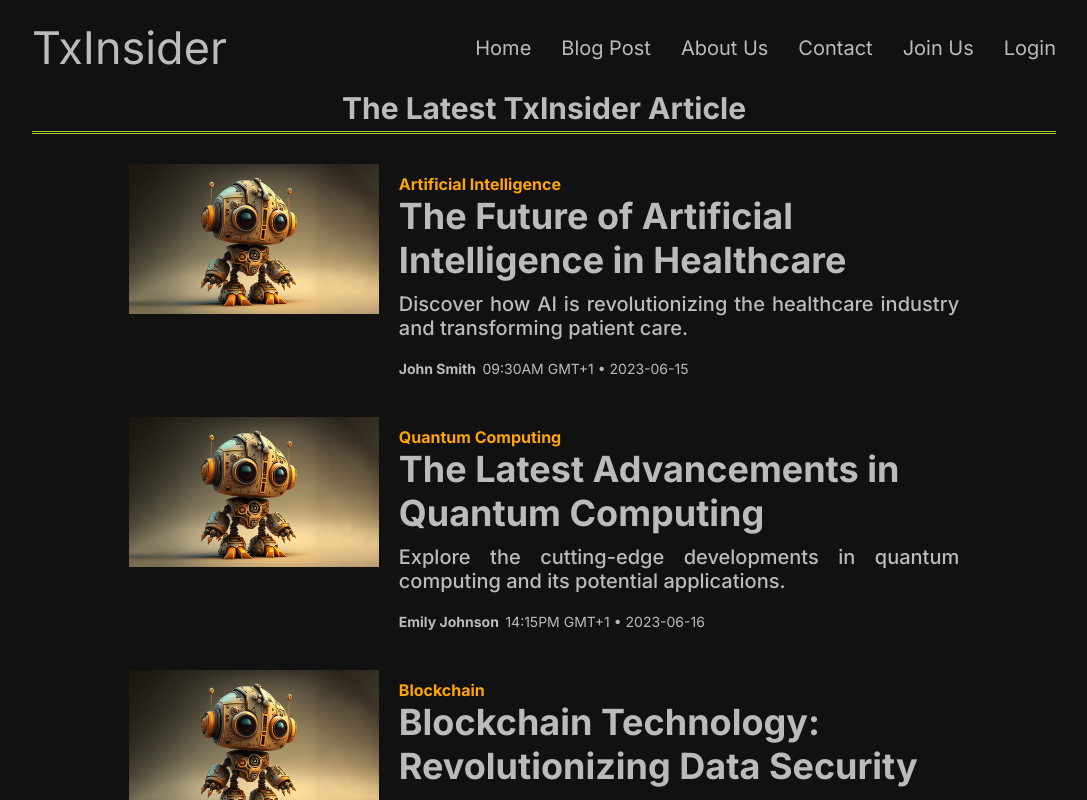
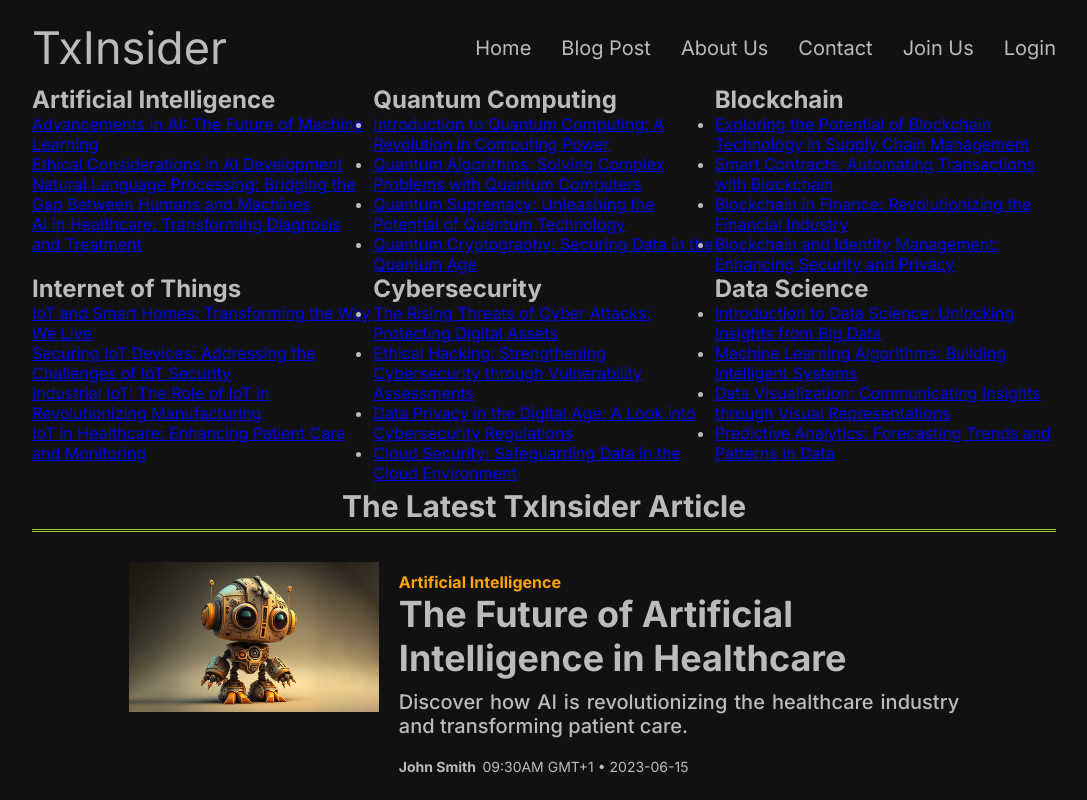
Before and after one commit to TyW-98/tech-blog, a Next.js app: page /blog in a window 1280 px wide. Shown: the top 800 px of the page, without its empty margins (96-1183 px from the left). Built offline with nearby package versions, Linux system fonts and the light colour scheme.

Commit message:
Add CategoricalCard component

```diff
--- /dev/null
+++ b/src/app/blog/CategoricalCard.jsx
@@ -0,0 +1,21 @@
+import styles from "./categoricalcard.module.css";
+import Link from "next/link";
+
+export default function CategoricalCard(props) {
+  return (
+    <div className={styles.container}>
+      <h1>{props.category}</h1>
+      <div className={styles["article-list"]}>
+        <ul>
+          {props.articles.map((article) => {
+            return (
+              <li key={article.id}>
+                <Link href={`/blog/${article.id}`}>{article.title}</Link>
+              </li>
+            );
+          })}
+        </ul>
+      </div>
+    </div>
+  );
+}
--- a/src/app/blog/page.jsx
+++ b/src/app/blog/page.jsx
@@ -1,6 +1,8 @@
+import Link from "next/link";
 import BlogCard from "./ArticleCard";
 import styles from "./page.module.css";
 import { v4 as uuidv4 } from "uuid";
+import CategoricalCard from "./CategoricalCard";
 
 export default function Blog() {
   const testArticle = [
@@ -36,21 +38,191 @@ export default function Blog() {
     },
   ];
 
+  const testCategory = [
+    {
+      id: uuidv4(),
+      category: "Artificial Intelligence",
+      articles: [
+        {
+          id: uuidv4(),
+          title: "Advancements in AI: The Future of Machine Learning",
+        },
+        {
+          id: uuidv4(),
+          title: "Ethical Considerations in AI Development",
+        },
+        {
+          id: uuidv4(),
+          title:
+            "Natural Language Processing: Bridging the Gap Between Humans and Machines",
+        },
+        {
+          id: uuidv4(),
+          title: "AI in Healthcare: Transforming Diagnosis and Treatment",
+        },
+      ],
+    },
+    {
+      id: uuidv4(),
+      category: "Quantum Computing",
+      articles: [
+        {
+          id: uuidv4(),
+          title:
+            "Introduction to Quantum Computing: A Revolution in Computing Power",
+        },
+        {
+          id: uuidv4(),
+          title:
+            "Quantum Algorithms: Solving Complex Problems with Quantum Computers",
+        },
+        {
+          id: uuidv4(),
+          title:
+            "Quantum Supremacy: Unleashing the Potential of Quantum Technology",
+        },
+        {
+          id: uuidv4(),
+          title: "Quantum Cryptography: Securing Data in the Quantum Age",
+        },
+      ],
+    },
+    {
+      id: uuidv4(),
+      category: "Blockchain",
+      articles: [
+        {
+          id: uuidv4(),
+          title:
+            "Exploring the Potential of Blockchain Technology in Supply Chain Management",
+        },
+        {
+          id: uuidv4(),
+          title: "Smart Contracts: Automating Transactions with Blockchain",
+        },
+        {
+          id: uuidv4(),
+          title:
+            "Blockchain in Finance: Revolutionizing the Financial Industry",
+        },
+        {
+          id: uuidv4(),
+          title:
+            "Blockchain and Identity Management: Enhancing Security and Privacy",
+        },
+      ],
+    },
+    {
+      id: uuidv4(),
+      category: "Internet of Things",
+      articles: [
+        {
+          id: uuidv4(),
+          title: "IoT and Smart Homes: Transforming the Way We Live",
+        },
+        {
+          id: uuidv4(),
+          title:
+            "Securing IoT Devices: Addressing the Challenges of IoT Security",
+        },
+        {
+          id: uuidv4(),
+          title:
+            "Industrial IoT: The Role of IoT in Revolutionizing Manufacturing",
+        },
+        {
+          id: uuidv4(),
+          title: "IoT in Healthcare: Enhancing Patient Care and Monitoring",
+        },
+      ],
+    },
+    {
+      id: uuidv4(),
+      category: "Cybersecurity",
+      articles: [
+        {
+          id: uuidv4(),
+          title:
+            "The Rising Threats of Cyber Attacks: Protecting Digital Assets",
+        },
+        {
+          id: uuidv4(),
+          title:
+            "Ethical Hacking: Strengthening Cybersecurity through Vulnerability Assessments",
+        },
+        {
+          id: uuidv4(),
+          title:
+            "Data Privacy in the Digital Age: A Look into Cybersecurity Regulations",
+        },
+        {
+          id: uuidv4(),
+          title: "Cloud Security: Safeguarding Data in the Cloud Environment",
+        },
+      ],
+    },
+    {
+      id: uuidv4(),
+      category: "Data Science",
+      articles: [
+        {
+          id: uuidv4(),
+          title:
+            "Introduction to Data Science: Unlocking Insights from Big Data",
+        },
+        {
+          id: uuidv4(),
+          title: "Machine Learning Algorithms: Building Intelligent Systems",
+        },
+        {
+          id: uuidv4(),
+          title:
+            "Data Visualization: Communicating Insights through Visual Representations",
+        },
+        {
+          id: uuidv4(),
+          title:
+            "Predictive Analytics: Forecasting Trends and Patterns in Data",
+        },
+      ],
+    },
+  ];
+
   return (
     <main>
       <div className={styles.container}>
+        <section className={styles["category-container"]}>
+          {testCategory.map((cat) => {
+            return (
+              <div className={styles["category-card"]} key={cat.id}>
+                <CategoricalCard
+                  category={cat.category}
+                  articles={cat.articles}
+                />
+              </div>
+            );
+          })}
+        </section>
+        <section className={styles["latest-article-container"]}>
           <div className={styles.header}>
             <h2>The Latest TxInsider Article</h2>
           </div>
           <div className={styles["article-list-container"]}>
             {testArticle.map((article) => {
               return (
-              <div className={styles.article} key={article.id}>
+                <Link
+                  key={article.id}
+                  href={`/blog/${article.id}`}
+                  className={styles.link}
+                >
+                  <div className={styles.article}>
                     <BlogCard article={article} />
                   </div>
+                </Link>
               );
             })}
           </div>
+        </section>
       </div>
     </main>
   );
--- a/src/app/blog/page.module.css
+++ b/src/app/blog/page.module.css
@@ -3,6 +3,12 @@
     border-bottom: double 3px yellowgreen;
     padding: 5px;
     font-size: 20px;
+}
+
+.category-container {
+    display: grid;
+    grid-template-columns: 1fr 1fr 1fr;
+    grid-template-rows: auto;
 }
 
 .article-list-container {
@@ -13,3 +19,8 @@
     max-width: 85%;
     margin: 0 auto;
 }
+
+.link {
+    text-decoration: none;
+    color: inherit;
+}
```
Also changed, not shown: src/app/blog/categoricalcard.module.css (added). Lines whose indentation alone changed are shown as unchanged.
